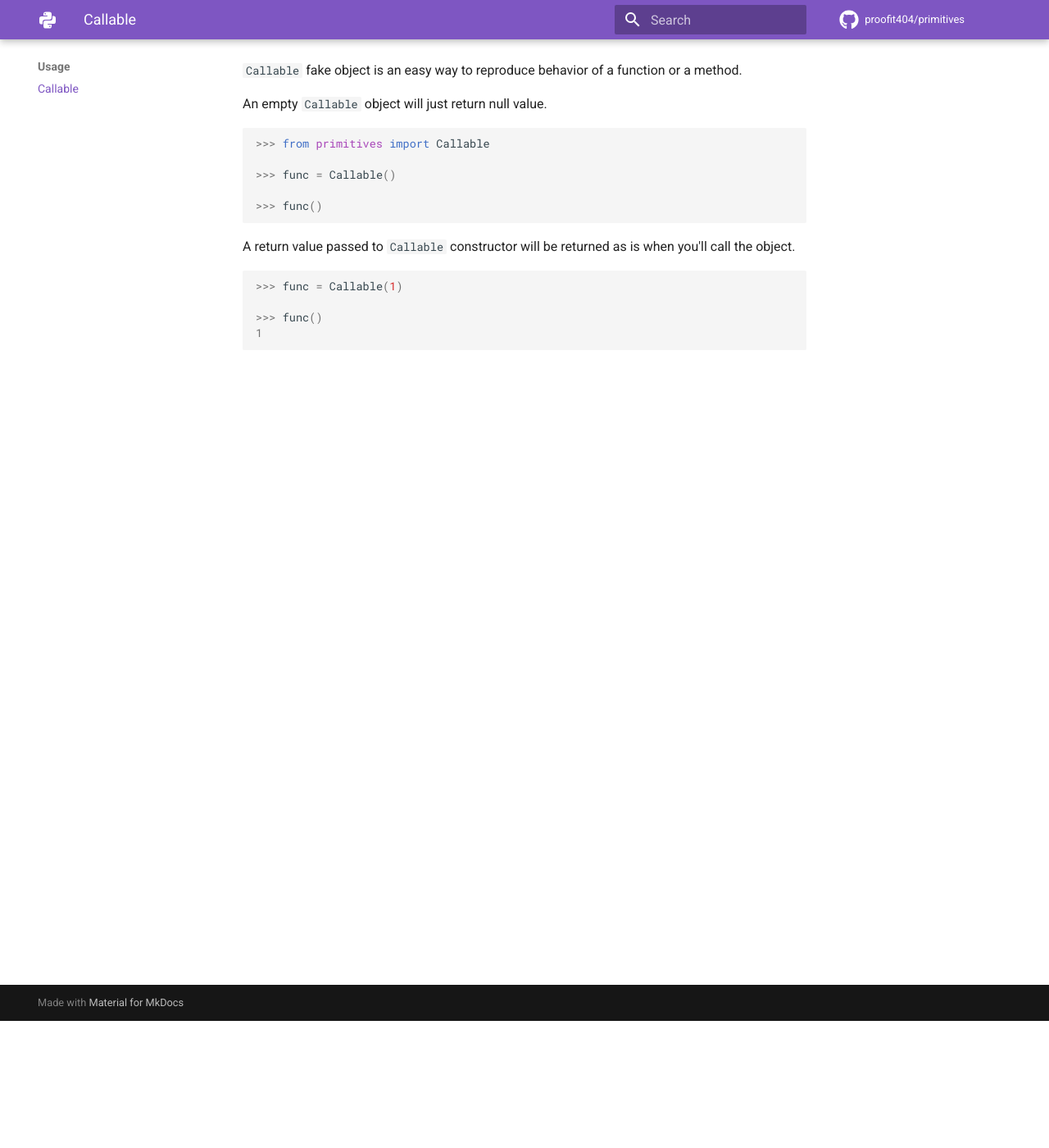
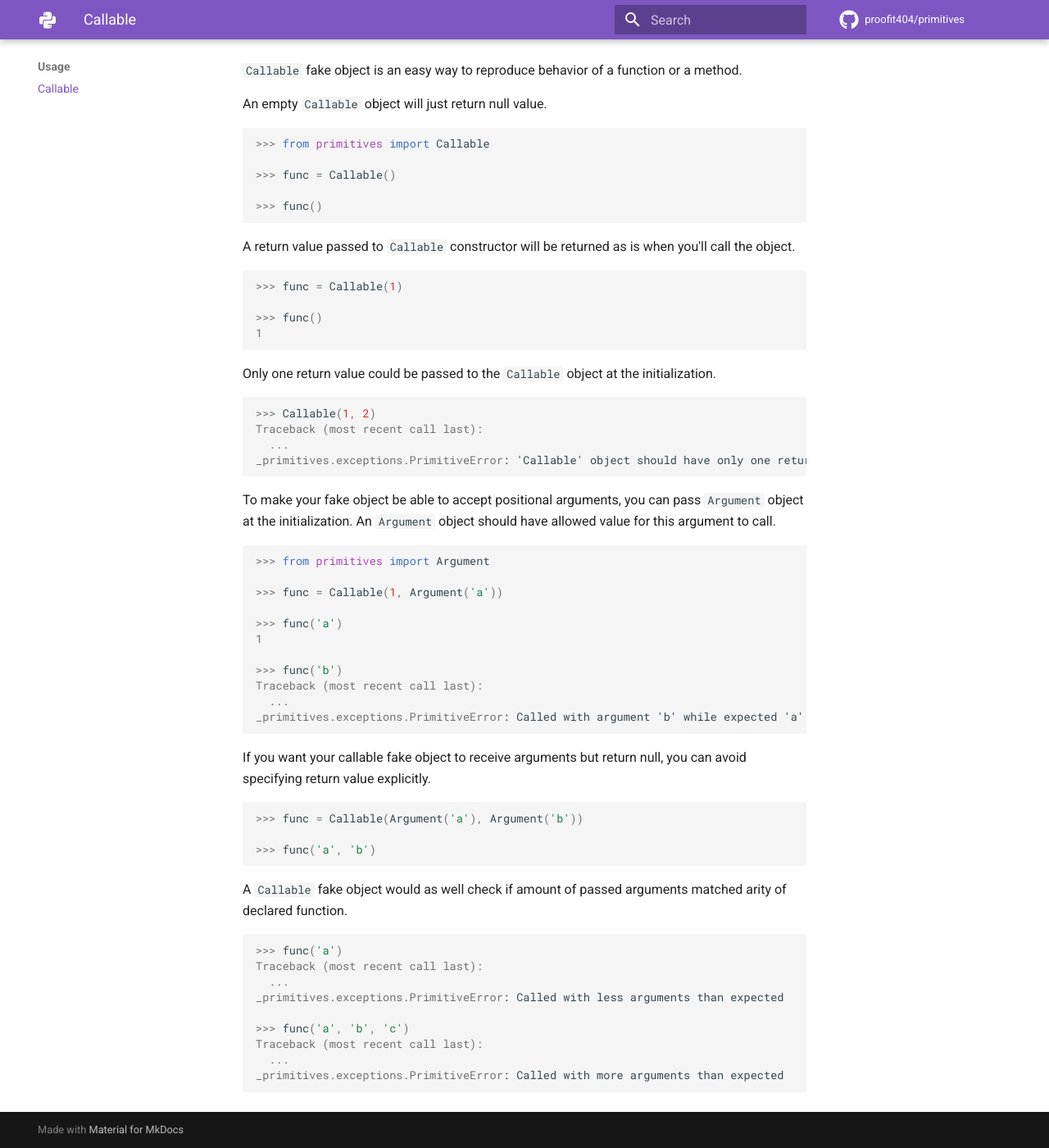
Before and after one commit to proofit404/primitives, an MkDocs documentation site: the page built from docs/callable.md, in a window 1280 px wide and 1400 px high, scrolled down 155 px. Shown: the whole window at 82% size. Built offline with MkDocs 1.6.1 and Material for MkDocs 9.7.7, drawn with Linux system fonts in a browser that asks for light colours; comment, search, counter and statistics services are not loaded.

Commit message:
docs: mention callable positional argument #4

````diff
--- a/docs/callable.md
+++ b/docs/callable.md
@@ -26,3 +26,63 @@ you'll call the object.
 1
 
 ```
+
+Only one return value could be passed to the `Callable` object at the
+initialization.
+
+```pycon
+
+>>> Callable(1, 2)
+Traceback (most recent call last):
+  ...
+_primitives.exceptions.PrimitiveError: 'Callable' object should have only one return value
+
+```
+
+To make your fake object be able to accept positional arguments, you can pass
+`Argument` object at the initialization. An `Argument` object should have
+allowed value for this argument to call.
+
+```pycon
+
+>>> from primitives import Argument
+
+>>> func = Callable(1, Argument('a'))
+
+>>> func('a')
+1
+
+>>> func('b')
+Traceback (most recent call last):
+  ...
+_primitives.exceptions.PrimitiveError: Called with argument 'b' while expected 'a'
+
+```
+
+If you want your callable fake object to receive arguments but return null, you
+can avoid specifying return value explicitly.
+
+```pycon
+
+>>> func = Callable(Argument('a'), Argument('b'))
+
+>>> func('a', 'b')
+
+```
+
+A `Callable` fake object would as well check if amount of passed arguments
+matched arity of declared function.
+
+```pycon
+
+>>> func('a')
+Traceback (most recent call last):
+  ...
+_primitives.exceptions.PrimitiveError: Called with less arguments than expected
+
+>>> func('a', 'b', 'c')
+Traceback (most recent call last):
+  ...
+_primitives.exceptions.PrimitiveError: Called with more arguments than expected
+
+```
````
